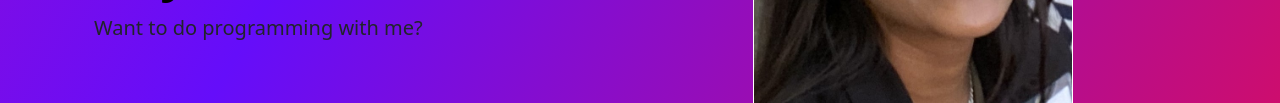
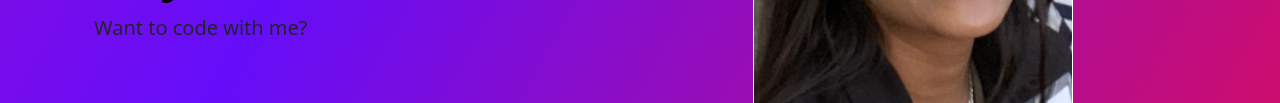
Before and after one commit to priyankaperumalraja/capstone-project-2, a plain HTML site: page index.html in a window 1280 px wide. Shown: the part 392-495 px from the top of the page. Drawn offline with nearby package versions, Linux system fonts and the light colour scheme.

Commit message:
Update index.html

```diff
--- a/index.html
+++ b/index.html
@@ -31,7 +31,7 @@
             <h1 class="display-5 fw-bold text-body-emphasis lh-1 mb-3">
               Hi, my name is Priyanka.
             </h1>
-            <p class="lead">Want to do programming with me?</p>
+            <p class="lead">Want to code with me?</p>
             <div class="d-grid gap-2 d-md-flex justify-content-md-start">
               <!--<button type="button" class="btn btn-primary btn-lg px-4 me-md-2">
                 Primary
```
